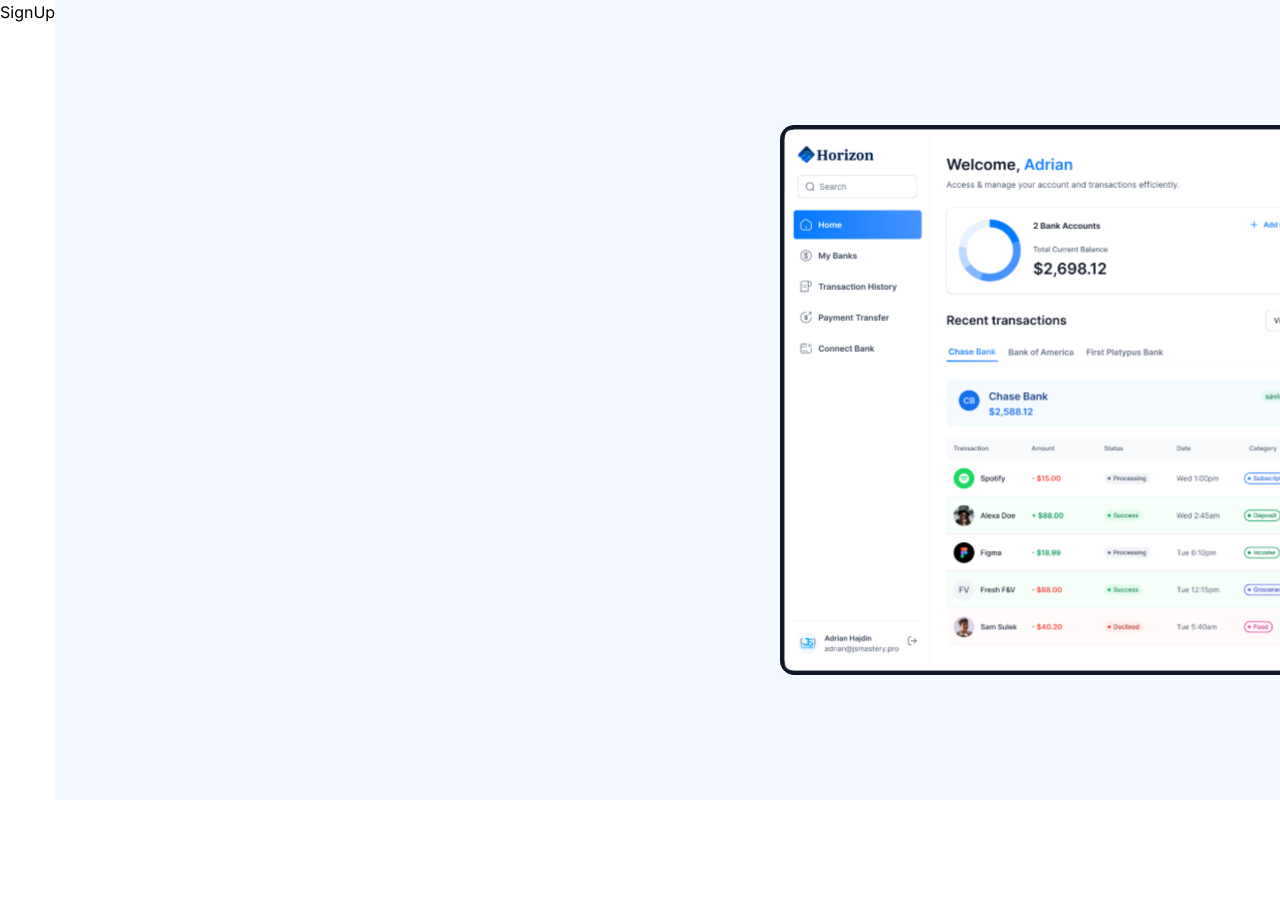
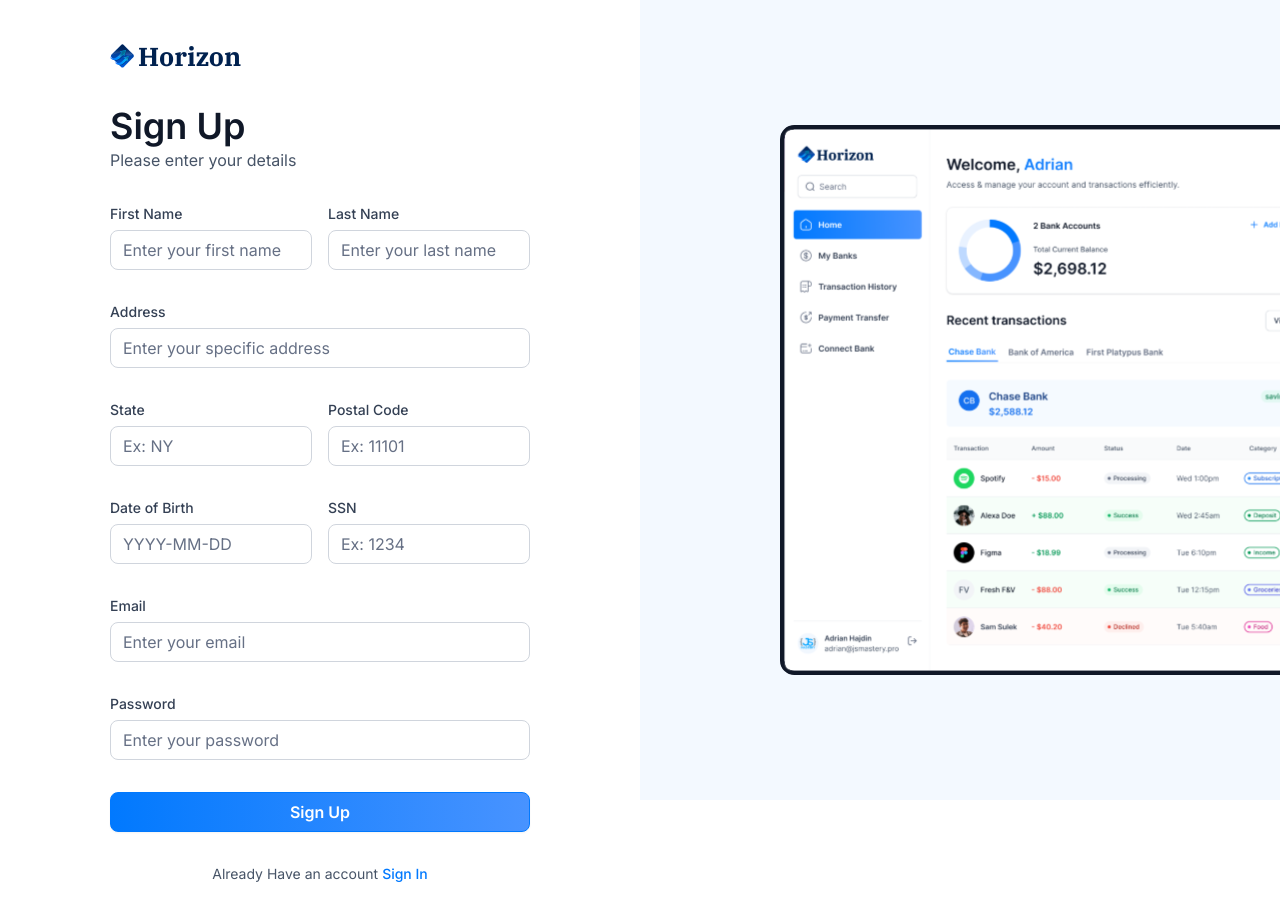
Before and after one commit to yogeswarl/banking-system, a Next.js app: page /sign-up in a window 1280 px wide. Shown: the top 920 px of the page. Before the commit the page ends 800 px from the top, so only its background shows below. Built offline with nearby package versions, Linux system fonts and the light colour scheme.

Commit message:
optional components to differentiate sign up and sign in

```diff
--- a/app/(auth)/sign-up/page.tsx
+++ b/app/(auth)/sign-up/page.tsx
@@ -1,8 +1,10 @@
 import React from 'react'
-
+import AuthForm from '@/components/AuthForm'
 const SignUp = () => {
   return (
-    <div>SignUp</div>
+    <section className='flex-center size-full max-sm:px-6'>
+      <AuthForm  type="sign-up"/>
+    </section >
   )
 }
 
--- a/components/AuthForm.tsx
+++ b/components/AuthForm.tsx
@@ -18,16 +18,16 @@ const formSchema = z.object({
 const AuthForm = ({type}:{type:string}) => {
   const [user, setUser] = useState(null)
   const [isLoading, setIsLoading] = useState(false)
-
-  const form = useForm<z.infer<typeof authformSchema>>({
-    resolver: zodResolver(authformSchema),
+  const formSchema = authformSchema(type)
+  const form = useForm<z.infer<typeof formSchema>>({
+    resolver: zodResolver(formSchema),
     defaultValues: {
       email: '',
       password: ''
     }
   })
 
-  function onSubmit(values: z.infer<typeof authformSchema>) {
+  function onSubmit(values: z.infer<typeof formSchema>) {
     setIsLoading(true);
     console.log(values)
     setIsLoading(false);
@@ -57,7 +57,23 @@ const AuthForm = ({type}:{type:string}) => {
         <>
           <Form {...form}>
             <form onSubmit={form.handleSubmit(onSubmit)} className="space-y-8">
-
+              {type==='sign-up' && (
+                <>
+                <div className='flex gap-4'>
+                  <CustomInput control={form.control} name='firstName' label='First Name' placeholder='Enter your first name' />
+                  <CustomInput control={form.control} name='lastName' label='Last Name' placeholder='Enter your last name' />
+                </div>
+                <CustomInput control={form.control} name='address1' label='Address' placeholder='Enter your specific address' />
+                <div className='flex gap-4'>
+                  <CustomInput control={form.control} name='state' label='State' placeholder='Ex: NY' />
+                  <CustomInput control={form.control} name='postalCode' label='Postal Code' placeholder='Ex: 11101' />
+                </div>
+                <div className="flex gap-4">
+                  <CustomInput control={form.control} name='dateOfBirth' label='Date of Birth' placeholder='YYYY-MM-DD' />
+                  <CustomInput control={form.control} name='ssn' label='SSN' placeholder='Ex: 1234' />
+                </div>
+                </>
+              )}
               <CustomInput control={form.control} name='email' label='Email' placeholder='Enter your email' />
               <CustomInput control={form.control} name='password' label='Password' placeholder='Enter your password' />
               <div className='flex flex-col gap-4'>
--- a/components/CustomInput.tsx
+++ b/components/CustomInput.tsx
@@ -4,9 +4,11 @@ import { Input } from '@/components/ui/input'
 import{z} from 'zod'
 import {Control, FieldPath} from 'react-hook-form'
 import {authformSchema} from '@/lib/utils'
+
+const formSchema = authformSchema('sign-up')
 interface CustomInputProps {
-  control: Control<z.infer<typeof authformSchema>>
-  name: FieldPath<z.infer<typeof authformSchema>>
+  control: Control<z.infer<typeof formSchema>>
+  name: FieldPath<z.infer<typeof formSchema>>
   label: string
   placeholder: string
 }
--- a/lib/utils.ts
+++ b/lib/utils.ts
@@ -195,7 +195,15 @@ export const getTransactionStatus = (date: Date) => {
   return date > twoDaysAgo ? "Processing" : "Success";
 };
 
-export const authformSchema = z.object({
+export const authformSchema = (type: string) => z.object({
+
+  firstName: type==='sign-in' ? z.string().optional(): z.string().min(3),
+  lastName: type==='sign-in' ? z.string().optional(): z.string().min(3),
+  address1: type==='sign-in' ? z.string().optional(): z.string().max(50),
+  state: type==='sign-in' ? z.string().optional(): z.string().min(2).max(2),
+  postalCode: type==='sign-in' ? z.string().optional(): z.string().min(3).max(6),
+  dateOfBirth: type==='sign-in' ? z.string().optional(): z.string().min(3),
+  ssn: type==='sign-in' ? z.string().optional(): z.string().min(3),
   email: z.string().email(),
   password: z.string().min(8),
 });
```
